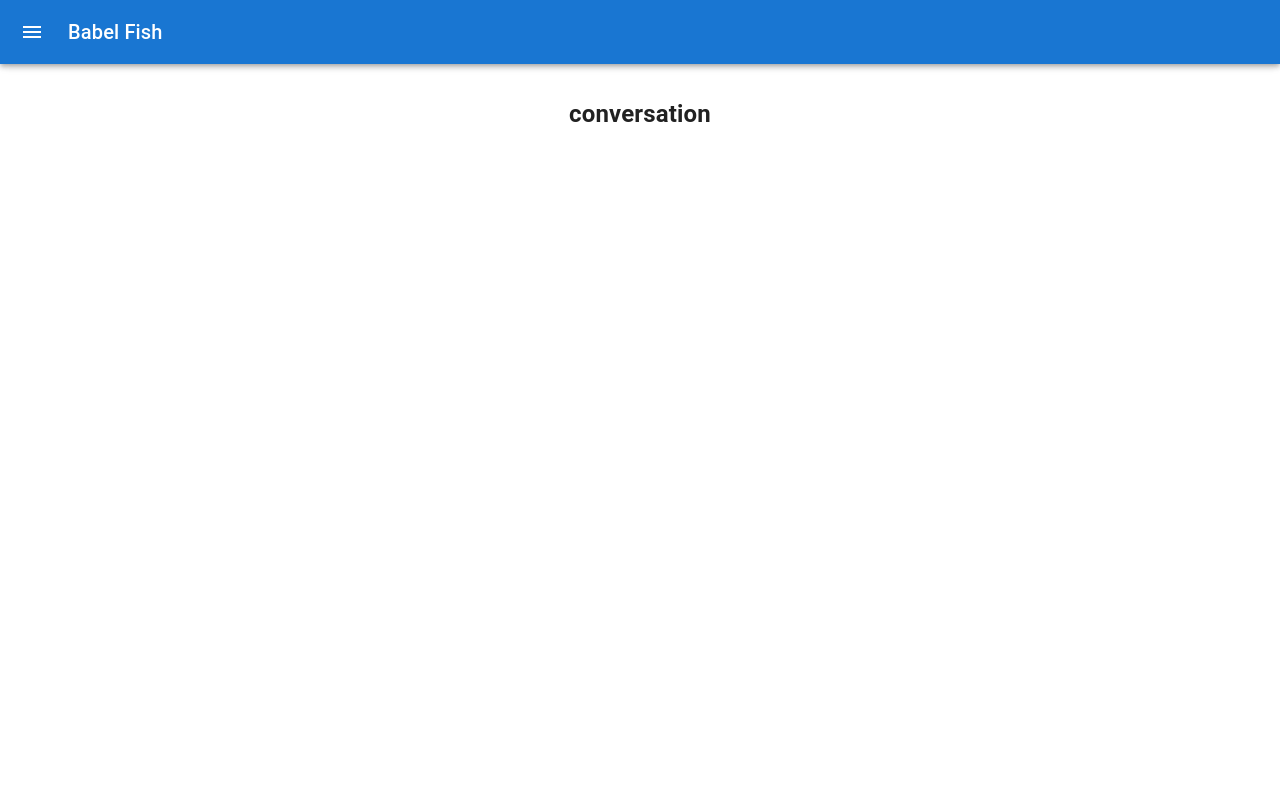
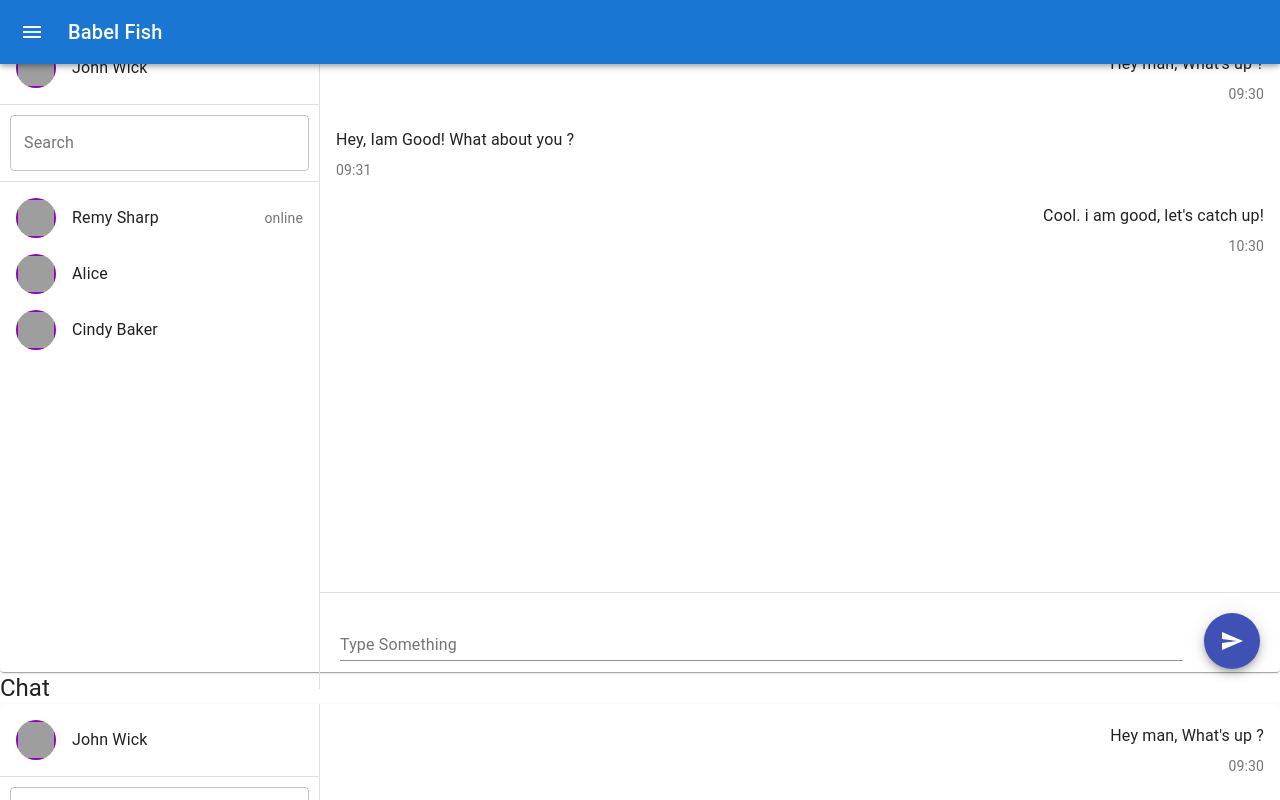
Before and after one commit to jrj-sys/BabelFish, a React (Create React App) app in the folder client/: page / in a window 1280 px wide. Shown: the top 800 px of the page. Built offline with nearby package versions, Linux system fonts and the light colour scheme; grey boxes are pictures that could not be loaded.

Commit message:
added home page

```diff
--- a/client/package.json
+++ b/client/package.json
@@ -7,6 +7,7 @@
     "@apollo/client": "^3.6.9",
     "@emotion/react": "^11.9.3",
     "@emotion/styled": "^11.9.3",
+    "@material-ui/core": "^4.12.4",
     "@material-ui/icons": "^4.11.3",
     "@mui/icons-material": "^5.8.4",
     "@mui/material": "^5.8.7",
--- a/client/src/components/Homepage/index.js
+++ b/client/src/components/Homepage/index.js
@@ -3,8 +3,44 @@ import "./style.css";
 import { Card, Avatar, CardActionArea } from "@mui/material";
 import { useNavigate } from "react-router-dom";
 
+import { makeStyles } from "@material-ui/core/styles";
+import Paper from "@material-ui/core/Paper";
+import Grid from "@material-ui/core/Grid";
+import Box from "@material-ui/core/Box";
+import Divider from "@material-ui/core/Divider";
+import TextField from "@material-ui/core/TextField";
+import Typography from "@material-ui/core/Typography";
+import List from "@material-ui/core/List";
+import ListItem from "@material-ui/core/ListItem";
+import ListItemIcon from "@material-ui/core/ListItemIcon";
+import ListItemText from "@material-ui/core/ListItemText";
+
+import Fab from "@material-ui/core/Fab";
+import SendIcon from "@material-ui/icons/Send";
+
+const useStyles = makeStyles({
+  table: {
+    minWidth: 650,
+  },
+  chatSection: {
+    width: "100%",
+    height: "80vh",
+  },
+  headBG: {
+    backgroundColor: "#e0e0e0",
+  },
+  borderRight500: {
+    borderRight: "1px solid #e0e0e0",
+  },
+  messageArea: {
+    height: "70vh",
+    overflowY: "auto",
+  },
+});
+
 function Homepage() {
   let navigate = useNavigate();
+  const classes = useStyles();
 
   const routeChange = () => {
     let path = `/message/{user._id}`;
@@ -13,22 +49,136 @@ function Homepage() {
 
   return (
     <div>
-      <h2>conversation</h2>
+      <m></m>
 
-      {/* map each conversation */}
-      <Card className="convo-card" style={{ backgroundColor: "lightgrey" }}>
-        <CardActionArea onClick={routeChange}>
-          {/* {conversation.map(() => (
-            <div className="convo-title">
-              <Avatar alt="" src={user.profilePic} className="convo-avatar"></Avatar>
-              <p className="convo-name">{user.username}</p>
-              <p className="convo-read">{conversation.createdAt}</p>
-            </div>
-              // may need to remove this if we cant get it to work
-              <p className="convo-message">{message.messageText}</p>
-          ))} */}
-        </CardActionArea>
-      </Card>
+      <div>
+        <Grid container>
+          <Grid item xs={12}>
+            <Typography variant="h5" className="header-message">
+              Chat
+            </Typography>
+          </Grid>
+        </Grid>
+        <Grid container component={Paper} className={classes.chatSection}>
+          <Grid item xs={3} className={classes.borderRight500}>
+            <List>
+              <ListItem button key="RemySharp">
+                <ListItemIcon>
+                  <Avatar
+                    alt="Remy Sharp"
+                    src="https://material-ui.com/static/images/avatar/1.jpg"
+                  />
+                </ListItemIcon>
+                <ListItemText primary="John Wick"></ListItemText>
+              </ListItem>
+            </List>
+            <Divider />
+            <Grid item xs={12} style={{ padding: "10px" }}>
+              <TextField
+                id="outlined-basic-email"
+                label="Search"
+                variant="outlined"
+                fullWidth
+              />
+            </Grid>
+            <Divider />
+            <List>
+              <ListItem button key="RemySharp">
+                <ListItemIcon>
+                  <Avatar
+                    alt="Remy Sharp"
+                    src="https://material-ui.com/static/images/avatar/1.jpg"
+                  />
+                </ListItemIcon>
+                <ListItemText primary="Remy Sharp">Remy Sharp</ListItemText>
+                <ListItemText secondary="online" align="right"></ListItemText>
+              </ListItem>
+              <ListItem button key="Alice">
+                <ListItemIcon>
+                  <Avatar
+                    alt="Alice"
+                    src="https://material-ui.com/static/images/avatar/3.jpg"
+                  />
+                </ListItemIcon>
+                <ListItemText primary="Alice">Alice</ListItemText>
+              </ListItem>
+              <ListItem button key="CindyBaker">
+                <ListItemIcon>
+                  <Avatar
+                    alt="Cindy Baker"
+                    src="https://material-ui.com/static/images/avatar/2.jpg"
+                  />
+                </ListItemIcon>
+                <ListItemText primary="Cindy Baker">Cindy Baker</ListItemText>
+              </ListItem>
+            </List>
+          </Grid>
+          <Grid item xs={9}>
+            <List className={classes.messageArea}>
+              <ListItem key="1">
+                <Grid container>
+                  <Grid item xs={12}>
+                    <ListItemText
+                      align="right"
+                      primary="Hey man, What's up ?"
+                    ></ListItemText>
+                  </Grid>
+                  <Grid item xs={12}>
+                    <ListItemText
+                      align="right"
+                      secondary="09:30"
+                    ></ListItemText>
+                  </Grid>
+                </Grid>
+              </ListItem>
+              <ListItem key="2">
+                <Grid container>
+                  <Grid item xs={12}>
+                    <ListItemText
+                      align="left"
+                      primary="Hey, Iam Good! What about you ?"
+                    ></ListItemText>
+                  </Grid>
+                  <Grid item xs={12}>
+                    <ListItemText align="left" secondary="09:31"></ListItemText>
+                  </Grid>
+                </Grid>
+              </ListItem>
+              <ListItem key="3">
+                <Grid container>
+                  <Grid item xs={12}>
+                    <ListItemText
+                      align="right"
+                      primary="Cool. i am good, let's catch up!"
+                    ></ListItemText>
+                  </Grid>
+                  <Grid item xs={12}>
+                    <ListItemText
+                      align="right"
+                      secondary="10:30"
+                    ></ListItemText>
+                  </Grid>
+                </Grid>
+              </ListItem>
+            </List>
+            <Divider />
+            <Grid container style={{ padding: "20px" }}>
+              <Grid item xs={11}>
+                <TextField
+                  id="outlined-basic-email"
+                  label="Type Something"
+                  fullWidth
+                />
+              </Grid>
+              <Grid xs={1} align="right">
+                <Fab color="primary" aria-label="add">
+                  <SendIcon />
+                </Fab>
+              </Grid>
+            </Grid>
+          </Grid>
+        </Grid>
+      </div>
     </div>
   );
 }
```
